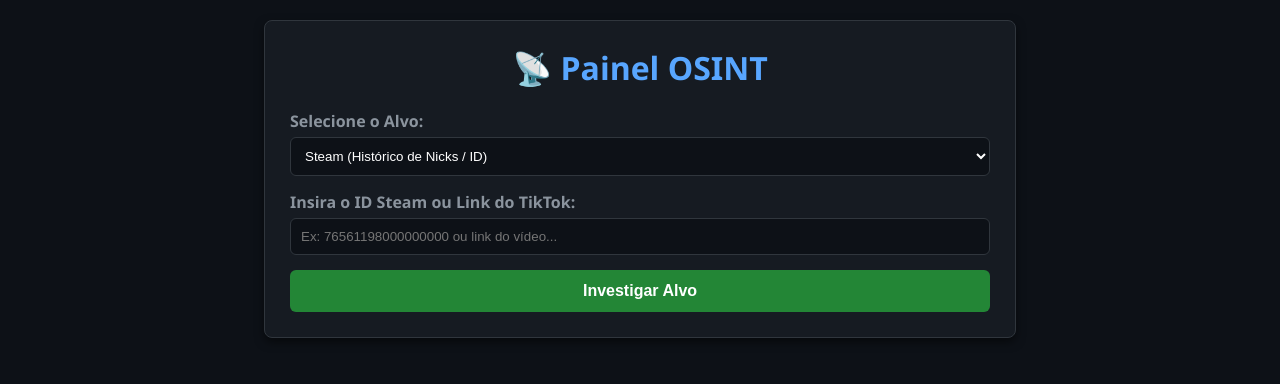
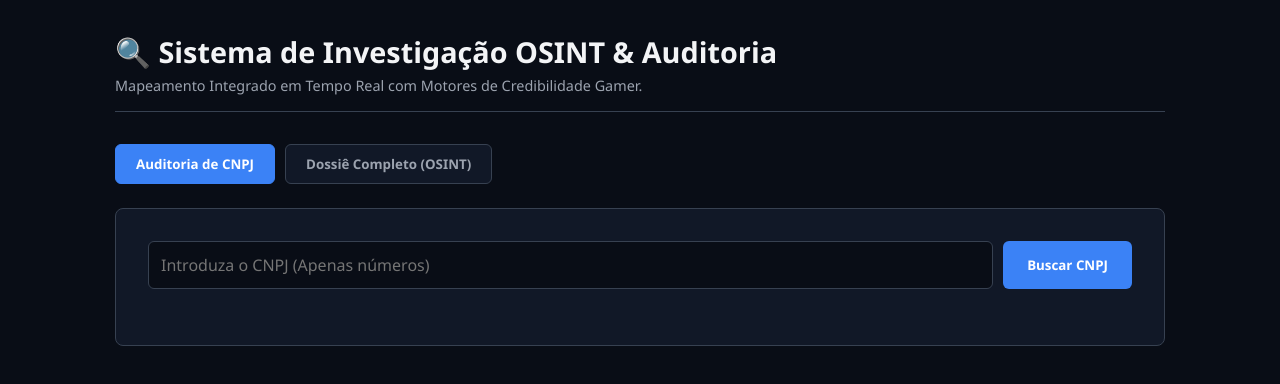
Before and after one commit to 204162025-creator/meu-painel-osint1, a website: page public/index.html in a window 1280 px wide. Drawn offline with Linux system fonts and the light colour scheme.

Commit message:
Update index.html

```diff
--- a/public/index.html
+++ b/public/index.html
@@ -3,151 +3,134 @@
 <head>
     <meta charset="UTF-8">
     <meta name="viewport" content="width=device-width, initial-scale=1.0">
-    <title>Painel OSINT - Avançado</title>
+    <title>Painel de Inteligência OSINT & Auditoria</title>
     <style>
-        body {
-            background-color: #0d1117;
-            color: #c9d1d9;
-            font-family: 'Segoe UI', Tahoma, Geneva, Verdana, sans-serif;
-            margin: 0;
-            padding: 20px;
-            display: flex;
-            flex-direction: column;
-            align-items: center;
+        :root {
+            --bg-primary: #090d16;
+            --bg-secondary: #111827;
+            --bg-tertiary: #1f2937;
+            --accent-color: #3b82f6;
+            --accent-hover: #2563eb;
+            --text-main: #f3f4f6;
+            --text-muted: #9ca3af;
+            --border-color: #374151;
+            --success: #10b981;
+            --warning: #f59e0b;
+            --danger: #ef4444;
         }
-        .container {
-            width: 100%;
-            max-width: 700px;
-            background: #161b22;
-            border: 1px solid #30363d;
-            border-radius: 8px;
-            padding: 25px;
-            box-shadow: 0 4px 10px rgba(0,0,0,0.5);
-        }
-        h1 {
-            color: #58a6ff;
-            text-align: center;
-            margin-top: 0;
-        }
-        .input-group {
-            margin-bottom: 15px;
-        }
-        label {
-            display: block;
-            margin-bottom: 5px;
-            font-weight: bold;
-            color: #8b949e;
-        }
-        input, select {
-            width: 100%;
-            padding: 10px;
-            background: #0d1117;
-            border: 1px solid #30363d;
-            border-radius: 6px;
-            color: #fff;
-            box-sizing: border-box;
-        }
-        button {
-            width: 100%;
-            padding: 12px;
-            background: #238636;
-            color: white;
-            border: none;
-            border-radius: 6px;
-            font-weight: bold;
-            cursor: pointer;
-            font-size: 16px;
-        }
-        button:hover {
-            background: #2ea44f;
-        }
-        .resultado {
-            margin-top: 20px;
-            background: #0d1117;
-            border: 1px solid #30363d;
-            border-radius: 6px;
-            padding: 15px;
-            white-space: pre-wrap;
-            font-family: monospace;
-            display: none;
-        }
-        .avatar {
-            width: 80px;
-            height: 80px;
-            border-radius: 50%;
-            border: 2px solid #58a6ff;
-            display: none;
-            margin-bottom: 10px;
-        }
+
+        * { margin: 0; padding: 0; box-sizing: border-box; font-family: 'Segoe UI', system-ui, sans-serif; }
+        body { background-color: var(--bg-primary); color: var(--text-main); padding: 2rem; display: flex; justify-content: center; }
+        .container { width: 100%; max-width: 1050px; }
+
+        header { margin-bottom: 2rem; border-bottom: 1px solid var(--border-color); padding-bottom: 1rem; }
+        header h1 { font-size: 1.8rem; display: flex; align-items: center; gap: 10px; color: var(--text-main); }
+        header p { color: var(--text-muted); font-size: 0.9rem; margin-top: 5px; }
+
+        .tabs { display: flex; gap: 10px; margin-bottom: 1.5rem; }
+        .tab-btn { background-color: var(--bg-secondary); color: var(--text-muted); border: 1px solid var(--border-color); padding: 10px 20px; border-radius: 6px; cursor: pointer; font-weight: 600; transition: all 0.2s; }
+        .tab-btn:hover { color: var(--text-main); background-color: var(--bg-tertiary); }
+        .tab-btn.active { background-color: var(--accent-color); color: white; border-color: var(--accent-color); }
+
+        .tab-content { display: none; background-color: var(--bg-secondary); border: 1px solid var(--border-color); border-radius: 8px; padding: 2rem; }
+        .tab-content.active { display: block; }
+
+        .input-wrapper { display: flex; gap: 10px; margin-bottom: 1.5rem; }
+        input[type="text"] { flex: 1; background-color: var(--bg-primary); border: 1px solid var(--border-color); padding: 12px; border-radius: 6px; color: var(--text-main); font-size: 1rem; outline: none; }
+
+        button.search-btn { background-color: var(--accent-color); color: white; border: none; padding: 0 24px; border-radius: 6px; font-weight: 600; cursor: pointer; }
+        button.search-btn:hover { background-color: var(--accent-hover); }
+
+        .loading { color: var(--text-muted); font-style: italic; display: none; margin-bottom: 1rem; }
+        .results-panel { display: none; margin-top: 1.5rem; }
+
+        .sub-tabs { display: flex; gap: 5px; background: var(--bg-primary); padding: 5px; border-radius: 6px; margin-bottom: 1.5rem; border: 1px solid var(--border-color); flex-wrap: wrap; }
+        .sub-tab-btn { flex: 1; min-width: 140px; background: transparent; border: none; color: var(--text-muted); padding: 10px; font-size: 0.85rem; font-weight: bold; cursor: pointer; border-radius: 4px; transition: all 0.2s; }
+        .sub-tab-btn.active { background-color: var(--bg-tertiary); color: var(--text-main); }
+
+        .sub-tab-content { display: none; background-color: var(--bg-primary); border: 1px solid var(--border-color); padding: 1.5rem; border-radius: 6px; }
+        .sub-tab-content.active { display: block; }
+
+        .profile-header-block { display: flex; gap: 20px; align-items: center; margin-bottom: 1.5rem; background: var(--bg-secondary); padding: 15px; border-radius: 6px; border: 1px solid var(--border-color); }
+        .profile-avatar { width: 80px; height: 80px; border-radius: 50%; border: 2px solid var(--accent-color); background-color: var(--bg-tertiary); }
+
+        .info-grid { display: grid; grid-template-columns: repeat(auto-fit, minmax(220px, 1fr)); gap: 15px; }
+        .info-card { background-color: var(--bg-secondary); border: 1px solid var(--border-color); padding: 12px; border-radius: 6px; }
+        .info-card span { display: block; font-size: 0.75rem; color: var(--text-muted); margin-bottom: 4px; text-transform: uppercase; }
+        .info-card p { font-size: 0.95rem; font-weight: 600; }
+
+        .game-list-container { max-height: 400px; overflow-y: auto; display: flex; flex-direction: column; gap: 8px; padding-right: 5px; }
+        .game-item { display: flex; justify-content: space-between; background: var(--bg-secondary); padding: 10px 15px; border-radius: 6px; border: 1px solid var(--border-color); font-size: 0.9rem; }
+        .game-item span { color: var(--success); font-weight: bold; }
+
+        .footprint-list { display: grid; grid-template-columns: repeat(auto-fit, minmax(300px, 1fr)); gap: 10px; }
+        .footprint-item { display: flex; justify-content: space-between; align-items: center; background-color: var(--bg-secondary); padding: 12px; border-radius: 6px; border: 1px solid var(--border-color); }
+
+        .osint-badge { font-size: 0.75rem; padding: 3px 8px; border-radius: 4px; font-weight: bold; }
+        .badge-success { background-color: rgba(16, 185, 129, 0.15); color: var(--success); }
+        .badge-warning { background-color: rgba(245, 158, 11, 0.15); color: var(--warning); }
+        .badge-danger { background-color: rgba(239, 68, 68, 0.15); color: var(--danger); }
+        .osint-link { color: var(--accent-color); text-decoration: none; font-size: 0.85rem; font-weight: bold; }
     </style>
 </head>
 <body>
 
 <div class="container">
-    <h1>📡 Painel OSINT</h1>
+    <header>
+        <h1>🔍 Sistema de Investigação OSINT & Auditoria</h1>
+        <p>Mapeamento Integrado em Tempo Real com Motores de Credibilidade Gamer.</p>
+    </header>
 
-    <div class="input-group">
-        <label for="type">Selecione o Alvo:</label>
-        <select id="type">
-            <option value="steam">Steam (Histórico de Nicks / ID)</option>
-            <option value="tiktok">TikTok (Investigar Link de Vídeo)</option>
-        </select>
+    <div class="tabs">
+        <button class="tab-btn active" onclick="switchTab('cnpj-tab')">Auditoria de CNPJ</button>
+        <button class="tab-btn" onclick="switchTab('osint-tab')">Dossiê Completo (OSINT)</button>
     </div>
 
-    <div class="input-group">
-        <label for="target">Insira o ID Steam ou Link do TikTok:</label>
-        <input type="text" id="target" placeholder="Ex: 76561198000000000 ou link do vídeo...">
+    <div id="cnpj-tab" class="tab-content active">
+        <div class="input-wrapper">
+            <input type="text" id="cnpj-input" placeholder="Introduza o CNPJ (Apenas números)">
+            <button class="search-btn" onclick="searchCNPJ()">Buscar CNPJ</button>
+        </div>
+        <div id="cnpj-loading" class="loading">Consultando banco de dados...</div>
+        <div id="cnpj-results" class="results-panel">
+            <div class="info-grid" id="cnpj-grid"></div>
+        </div>
     </div>
 
-    <button onclick="buscarDados()">Investigar Alvo</button>
+    <div id="osint-tab" class="tab-content">
+        <div class="input-wrapper">
+            <input type="text" id="osint-input" placeholder="Digite o nickname, link do TikTok ou ID da Steam">
+            <button class="search-btn" onclick="searchOSINT()">Varredura Total</button>
+        </div>
 
-    <div id="resultado-box" class="resultado">
-        <img id="user-avatar" class="avatar" src="" alt="Avatar">
-        <div id="output"></div>
-    </div>
-</div>
+        <div id="osint-loading" class="loading">⚙️ Cruzando APIs de Segurança e estruturando parâmetros... Aguarde.</div>
 
-<script>
-    async function buscarDados() {
-        const type = document.getElementById('type').value;
-        const target = document.getElementById('target').value;
-        const output = document.getElementById('output');
-        const avatar = document.getElementById('user-avatar');
-        const box = document.getElementById('resultado-box');
+        <div id="osint-results" class="results-panel">
 
-        if(!target) {
-            alert('Por favor, digite o alvo!');
-            return;
-        }
+            <div class="profile-header-block">
+                <img id="dossier-avatar" src="" class="profile-avatar" alt="Avatar">
+                <div>
+                    <h2 id="dossier-username">-</h2>
+                    <p id="dossier-id-sub" style="font-family: monospace; font-size: 0.85rem; color: var(--text-muted);"></p>
+                </div>
+            </div>
 
-        box.style.display = 'block';
-        output.innerText = 'Buscando dados na database...';
-        avatar.style.display = 'none';
+            <div class="sub-tabs">
+                <button class="sub-tab-btn active" onclick="switchSubTab('sub-geral')">📋 Resumo Geral</button>
+                <button class="sub-tab-btn" onclick="switchSubTab('sub-jogos')">🎮 Biblioteca (<span id="count-jogos-aba">0</span>)</button>
+                <button class="sub-tab-btn" onclick="switchSubTab('sub-csrep')">🛡️ Reputação & Nicks Antigos</button>
+                <button class="sub-tab-btn" onclick="switchSubTab('sub-redes')">🌐 Pegada Digital</button>
+            </div>
 
-        try {
-            // Chama a sua API na Vercel de forma dinâmica
-            const res = await fetch(`/api?type=${type}&target=${encodeURIComponent(target)}`);
-            const data = await res.json();
-
-            if(data.error) {
-                output.innerText = `Erro: ${data.error}`;
-                return;
-            }
-
-            // Se for Steam e tiver foto de perfil, mostra na tela
-            if(data.avatar) {
-                avatar.src = data.avatar;
-                avatar.style.display = 'block';
-            }
-
-            // Organiza o texto bonitinho na tela
-            output.innerText = JSON.stringify(data, null, 2);
-
-        } catch (err) {
-            output.innerText = 'Erro ao conectar com o servidor.';
-        }
-    }
-</script>
-
-</body>
-</html>
+            <div id="sub-geral" class="sub-tab-content active">
+                <div class="info-grid" style="margin-bottom: 1.5rem;">
+                    <div class="info-card"><span>Nome Real / Alvo</span><p id="gen-name">-</p></div>
+                    <div class="info-card"><span>Região</span><p id="gen-location">-</p></div>
+                    <div class="info-card"><span>E-mail</span><p id="gen-email">-</p></div>
+                    <div class="info-card"><span>Privacidade</span><p id="gen-privacy">-</p></div>
+                </div>
+                <div class="info-grid">
+                    <div class="info-card"><span>Criação da Conta</span><p id="gen-steam-date">-</p></div>
+                    <div class="info-card"><span>Projetos (GitHub)</span><p id="gen-gh-repos">-</p></div>
+                    <div class="info-card"><span>Status</span><p id="gen-status">-</p></div>
+                    <div class="info-card"><span>Biografia / Info</span><p id="gen-
```
